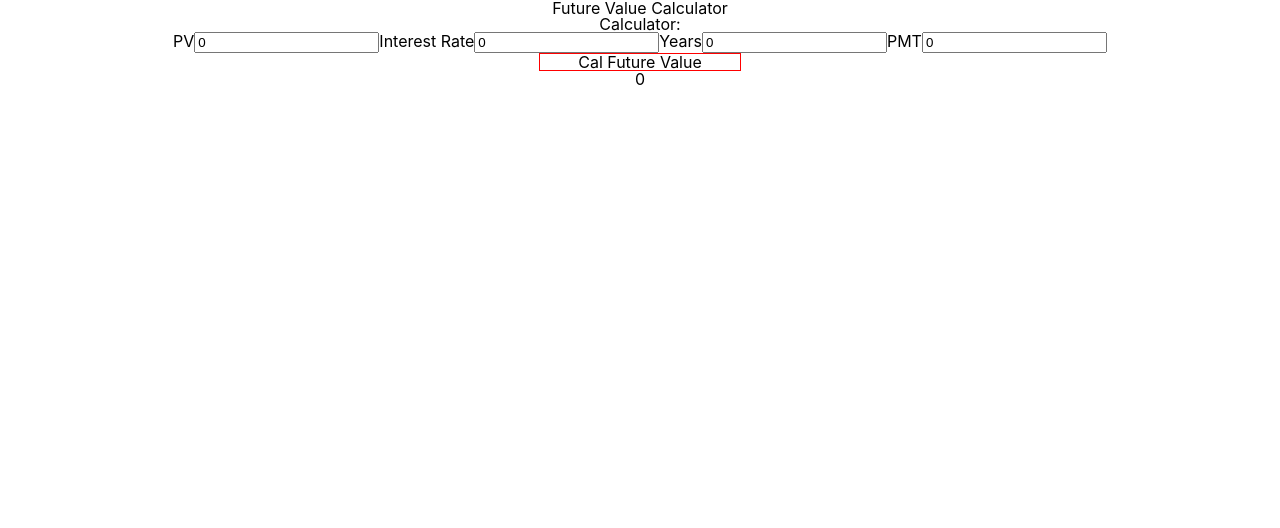
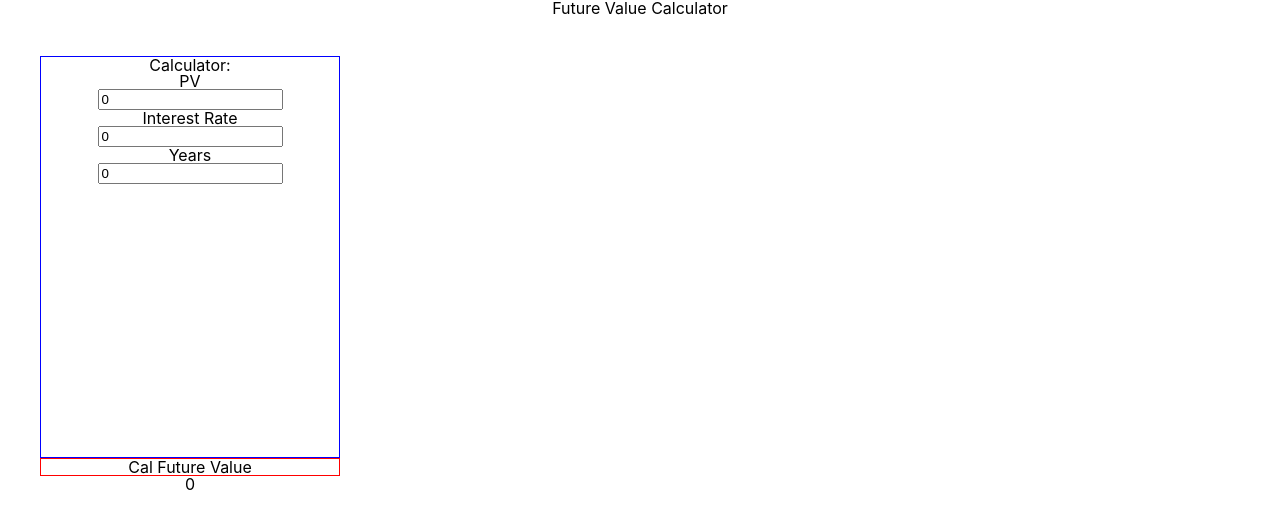
Before and after one commit to vanceleon/Finance_Calculator, a React (Create React App) app in the folder calculator/: page / in a window 1280 px wide. Shown: the top 528 px of the page. Built offline with nearby package versions, Linux system fonts and the light colour scheme.

Commit message:
editing the look of the face of the cal created number buttons func component

```diff
--- a/calculator/src/App.css
+++ b/calculator/src/App.css
@@ -1,5 +1,6 @@
 .App {
   text-align: center;
+
 }
 
 .App-logo {
@@ -32,8 +33,34 @@
   }
 }
 
-.future-value-cal{
-  margin: 0 auto;
-  border: 1px solid red;
-  width: 200px;
+.calculator-face {
+  width: 300px;
+  height: 500px;
+  display:flex;
+  flex-direction: column;
+  padding: 40px;
 }
+
+.cash-flow-inputs {
+  display: flex;
+  border: 1px solid blue;
+ flex-direction: column;
+ height: 400px;
+
+  /* align-items: flex-end;  */
+}
+
+
+.result {
+  /* display:flex; */
+border: 1px solid red;
+/* flex-direction: column; */
+justify-content: flex-end;
+  /* flex-direction: colu
+  mn; */
+  /* justify-content: center;  */
+}
+.label {
+  margin: 0 50px;
+  /* width: 100px; */
+}
--- a/calculator/src/Components/futureValueCal.js
+++ b/calculator/src/Components/futureValueCal.js
@@ -13,21 +13,27 @@ class FutureValue extends React.Component {
     };
   }
 
-
-  onChange = (ev) => {
-    this.setState({[ev.target.name]: ev.target.value});
+  onChange = ev => {
+    this.setState({ [ev.target.name]: ev.target.value });
   };
 
   onSubmit = () => {
-    const fv = futureValue(this.state.pv, this.state.int, this.state.years, this.state.pmt);
-    this.setState({futureVal: fv})
-  }
+    const fv = futureValue(
+      this.state.pv,
+      this.state.int,
+      this.state.years,
+      this.state.pmt
+    );
+    this.setState({ futureVal: fv });
+  };
 
   render() {
     return (
-      <form>
+      <div className='calculator-face'>
+        <form className='cash-flow-inputs'>
           <h1>Calculator:</h1>
-        <span className="label">PV</span>
+          <div className='pv'>
+            <span className='label'>PV</span>
             <input
               className='present-value'
               name='pv'
@@ -36,8 +42,9 @@ class FutureValue extends React.Component {
               value={this.state.pv}
               onChange={this.onChange}
             />
-
-        <span className="label">Interest Rate</span>
+          </div>
+          <div className='interest-rates'>
+            <span className='label'>Interest Rate</span>
             <input
               className='interest-rate'
               name='int'
@@ -46,8 +53,9 @@ class FutureValue extends React.Component {
               value={this.state.int}
               onChange={this.onChange}
             />
-
-        <span className="label">Years</span>
+          </div>
+          <div className='years'>
+            <span className='label'>Years</span>
             <input
               className='term-length'
               name='years'
@@ -56,8 +64,9 @@ class FutureValue extends React.Component {
               value={this.state.years}
               onChange={this.onChange}
             />
+          </div>
 
-        <span className="label">PMT</span>
+          {/* <span className="label">PMT</span>
         <input
           className='pmt'
           name='pmt'
@@ -65,12 +74,15 @@ class FutureValue extends React.Component {
           placeholder='PMT'
           value={this.state.pmt}
           onChange={this.onChange}
-        />
-        <div className="future-value-cal" onClick={event => this.onSubmit(event)}>
+        /> */}
+        </form>
+        <div className='result'>
+          <div className='label' onClick={event => this.onSubmit(event)}>
             Cal Future Value
           </div>
-        <div className="future-value">{this.state.futureVal}</div>
-      </form>
+        </div>
+        <div className='future-value'>{this.state.futureVal}</div>
+      </div>
     );
   }
 }
--- a/calculator/src/Components/numberButtons.js
+++ b/calculator/src/Components/numberButtons.js
@@ -17,4 +17,4 @@ function NumberButtons() {
             <div>0</div>
         </div>
     );
-};
+}
--- a/calculator/src/formulas/presentValue.js
+++ b/calculator/src/formulas/presentValue.js
@@ -0,0 +1,3 @@
+export default solvingForPresentValue = (i, pmt, fv, n) => {
+
+}
```
Lines whose indentation alone changed are shown as unchanged.
